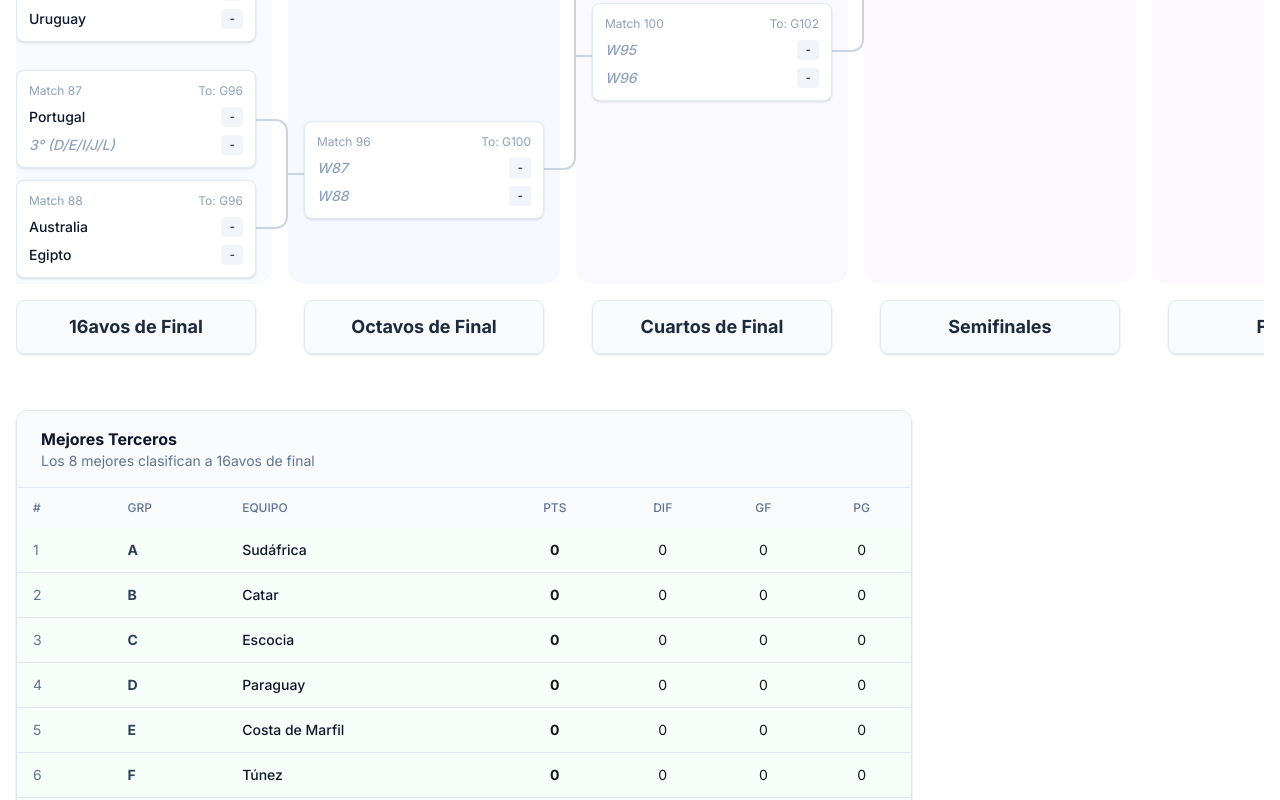
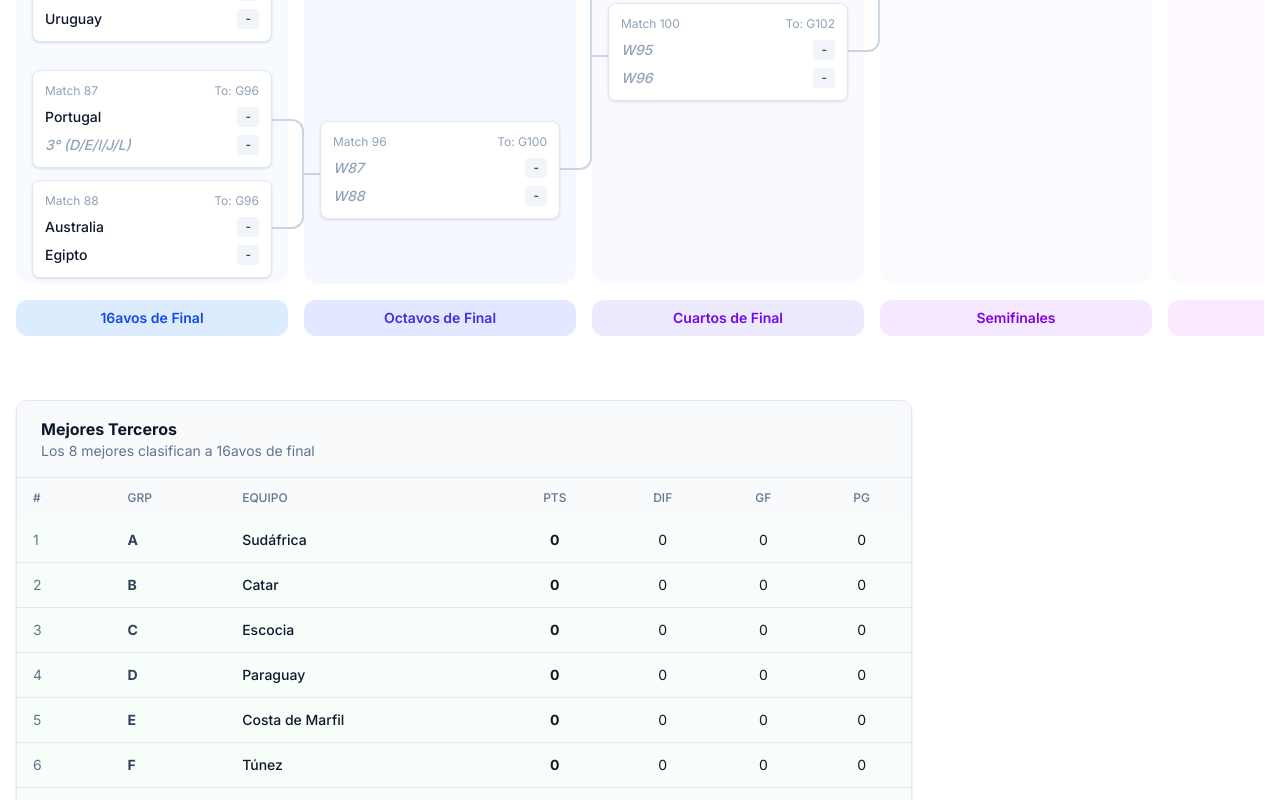
Before and after one commit to josemqu/fifa-world-cup-2026, a Next.js app: page /knockout in a window 1280 px wide. Shown: the part 1699-2499 px from the top of the page. Built offline with nearby package versions, Linux system fonts and the light colour scheme.

Commit message:
Refine knockout stage header styling with individual color schemes per round and add horizontal padding to grid container

```diff
--- a/src/components/KnockoutStage.tsx
+++ b/src/components/KnockoutStage.tsx
@@ -136,9 +136,6 @@ export function KnockoutStage({ groups }: KnockoutStageProps) {
   const finalMatch = FINAL_MATCHES.find((m) => m.id === "104");
   const thirdPlaceMatch = FINAL_MATCHES.find((m) => m.id === "103");
 
-  const headerClass =
-    "text-lg font-bold text-slate-800 dark:text-slate-100 mb-2 py-3 px-4 shadow-sm border border-slate-200 dark:border-slate-800 rounded-lg backdrop-blur-sm text-center bg-slate-50/95 dark:bg-slate-900/95";
-
   return (
     <motion.div
       className="flex flex-col gap-8 pb-8"
@@ -147,7 +144,7 @@ export function KnockoutStage({ groups }: KnockoutStageProps) {
     >
       <div className="overflow-x-auto pb-4 [&::-webkit-scrollbar]:hidden [-ms-overflow-style:'none'] [scrollbar-width:'none']">
         <div
-          className="grid gap-x-12 gap-y-4 min-w-max"
+          className="grid gap-x-12 gap-y-4 min-w-max px-4"
           style={{
             gridTemplateColumns: "repeat(5, minmax(240px, 1fr))",
             gridTemplateRows: "auto repeat(8, minmax(220px, auto))",
@@ -162,19 +159,29 @@ export function KnockoutStage({ groups }: KnockoutStageProps) {
 
           {/* Headers */}
           <div className="col-start-1 sticky top-0 z-20">
-            <h3 className={headerClass}>16avos de Final</h3>
+            <h3 className="text-center py-2 px-3 rounded-xl bg-blue-100/95 dark:bg-blue-900/90 text-blue-700 dark:text-blue-300 font-semibold text-sm mb-4 backdrop-blur-sm -mx-4">
+              16avos de Final
+            </h3>
           </div>
           <div className="col-start-2 sticky top-0 z-20">
-            <h3 className={headerClass}>Octavos de Final</h3>
+            <h3 className="text-center py-2 px-3 rounded-xl bg-indigo-100/95 dark:bg-indigo-900/90 text-indigo-700 dark:text-indigo-300 font-semibold text-sm mb-4 backdrop-blur-sm -mx-4">
+              Octavos de Final
+            </h3>
           </div>
           <div className="col-start-3 sticky top-0 z-20">
-            <h3 className={headerClass}>Cuartos de Final</h3>
+            <h3 className="text-center py-2 px-3 rounded-xl bg-violet-100/95 dark:bg-violet-900/90 text-violet-700 dark:text-violet-300 font-semibold text-sm mb-4 backdrop-blur-sm -mx-4">
+              Cuartos de Final
+            </h3>
           </div>
           <div className="col-start-4 sticky top-0 z-20">
-            <h3 className={headerClass}>Semifinales</h3>
+            <h3 className="text-center py-2 px-3 rounded-xl bg-purple-100/95 dark:bg-purple-900/90 text-purple-700 dark:text-purple-300 font-semibold text-sm mb-4 backdrop-blur-sm -mx-4">
+              Semifinales
+            </h3>
           </div>
           <div className="col-start-5 sticky top-0 z-20">
-            <h3 className={headerClass}>Finales</h3>
+            <h3 className="text-center py-2 px-3 rounded-xl bg-fuchsia-100/95 dark:bg-fuchsia-900/90 text-fuchsia-700 dark:text-fuchsia-300 font-semibold text-sm mb-4 backdrop-blur-sm -mx-4">
+              Finales
+            </h3>
           </div>
 
           {/* Round of 32 */}
```
